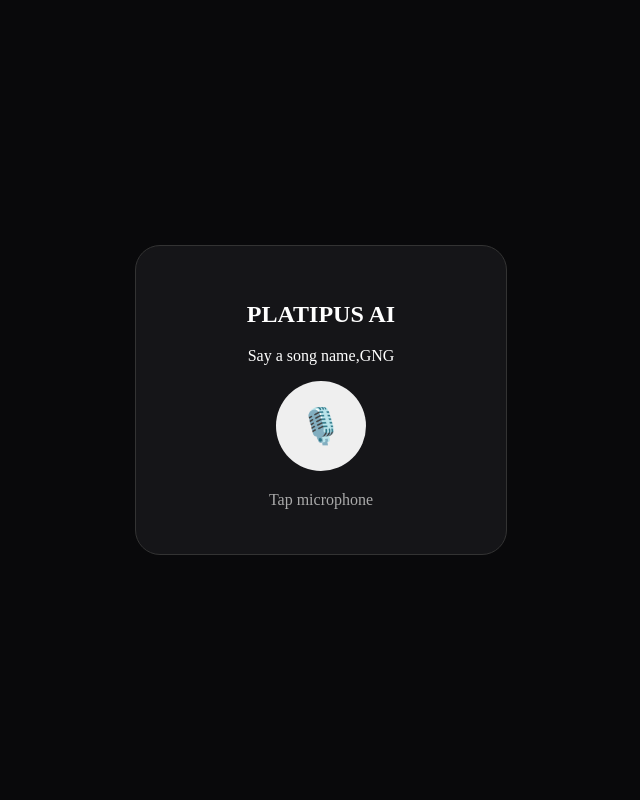
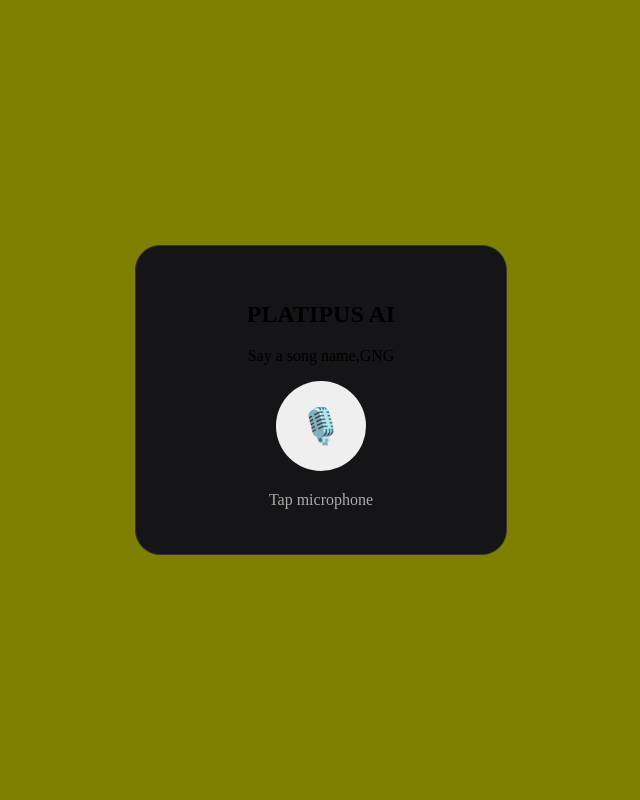
Before and after one commit to Khaja-Mohideen/Agent, a Flask app: page / in a window 1280 px wide. Shown: the whole page, without its empty margins (319-959 px from the left). Run offline with Flask 3, Linux system fonts and the light colour scheme.

Commit message:
Update index.html

```diff
--- a/app/templates/index.html
+++ b/app/templates/index.html
@@ -12,8 +12,8 @@ body{
     height:100vh;
     display:grid;
     place-items:center;
-    background:#09090b;
-    color:white;
+    background:#808000;
+    color:black;
     font-family:Spicy Rice;
 }
 
```
